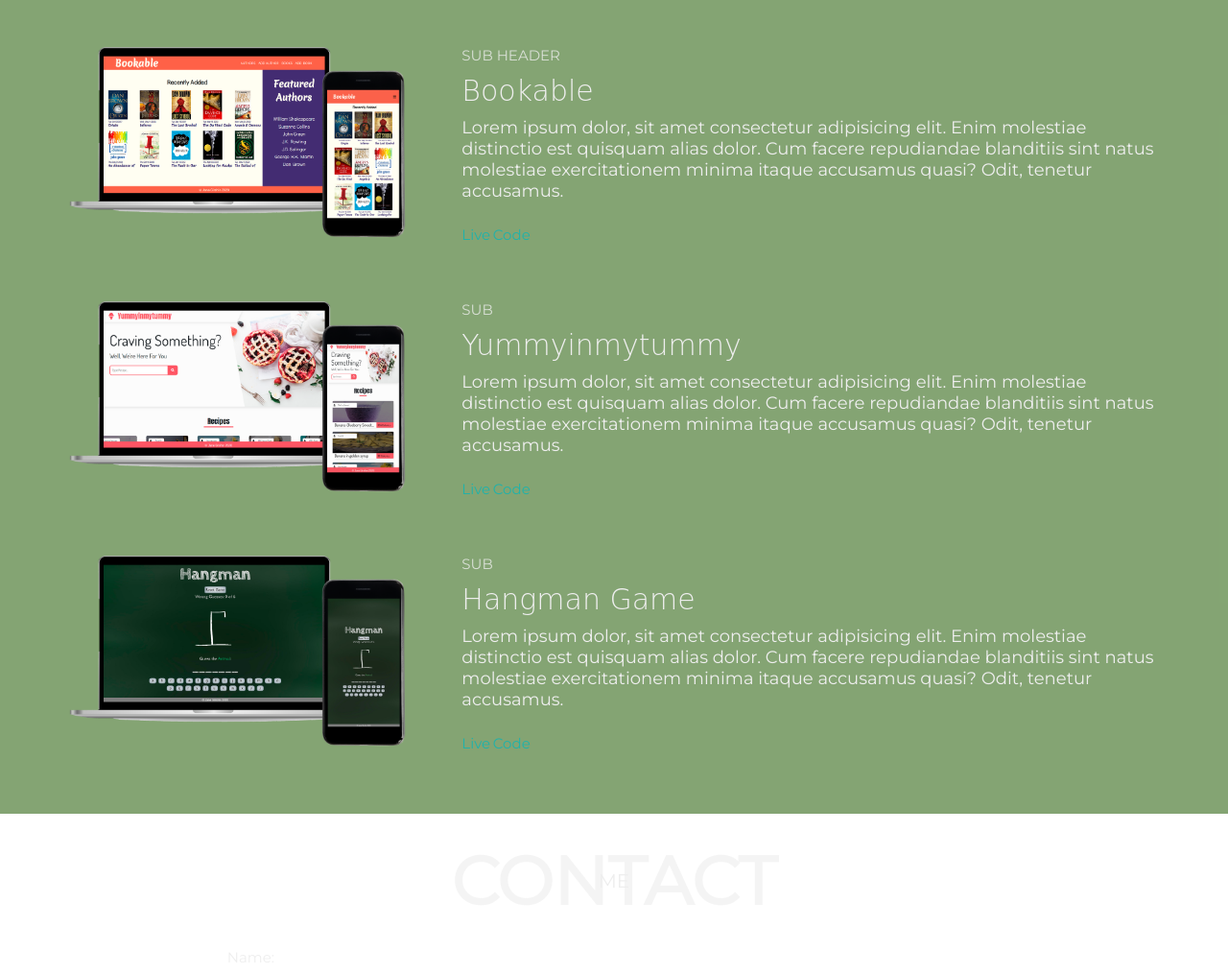
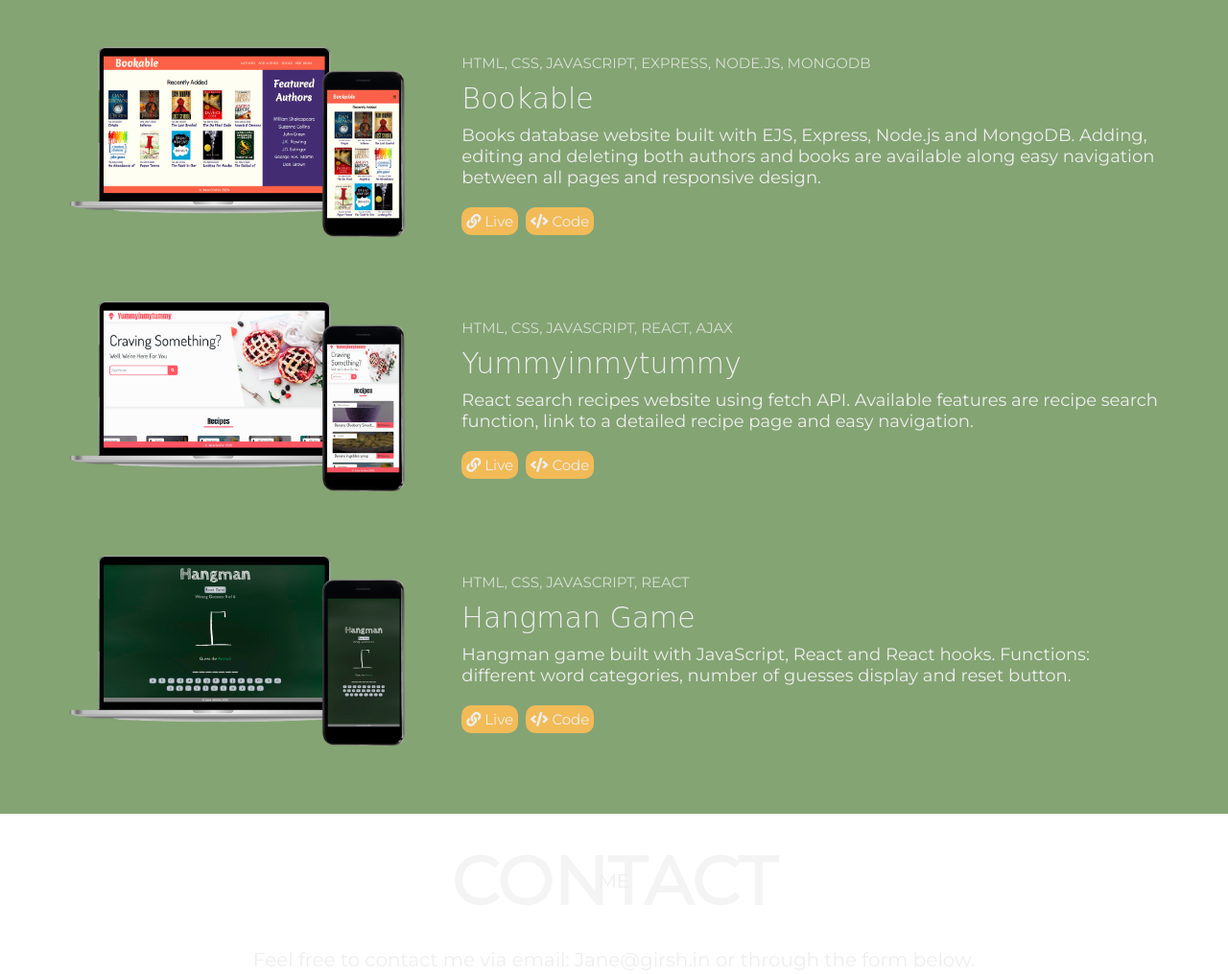
Before and after one commit to JaneGirshin/Portfolio, a plain HTML site: page index.html in a window 1280 px wide. Shown: the part 897-1912 px from the top of the page at 96% size. Drawn offline with nearby package versions, Linux system fonts and the light colour scheme; a web font is replaced by a local one.

Commit message:
Final changes

```diff
--- a/index.html
+++ b/index.html
@@ -66,14 +66,14 @@
                     <img src="images/bookable.png" alt="project1">
                 </div>
                 <div class="project-desc" data-aos="fade-left" data-aos-delay="400">
-                    <h6>Sub Header</h6>
+                    <h6>HTML, CSS, JavaScript, Express, Node.js, MongoDB</h6>
                     <h1>Bookable</h1>
                     <p>
-                        Lorem ipsum dolor, sit amet consectetur adipisicing elit. Enim molestiae distinctio est quisquam alias dolor.
-                        Cum facere repudiandae blanditiis sint natus molestiae exercitationem minima itaque accusamus quasi? Odit, tenetur accusamus.
+                        Books database website built with EJS, Express, Node.js and MongoDB.
+                        Adding, editing and deleting both authors and books are available along easy navigation between all pages and responsive design.
                     </p>
-                    <a href="#" class="cta">Live</a>
-                    <a href="#" class="cta">Code</a>
+                    <a target="_blank" href="https://bookable-jane.herokuapp.com/" class="cta"><i class="fas fa-link"></i> Live</a>
+                    <a target="_blank" href="https://github.com/JaneGirshin/NodeJS-Express-Book-Website" class="cta"><i class="fas fa-code"></i> Code</a>
                 </div>
             </div>
             <div class="project">
@@ -81,14 +81,14 @@
                     <img src="images/yummyinmytummy.png" alt="project1">
                 </div>
                 <div class="project-desc" data-aos="fade-left" data-aos-delay="400">
-                    <h6>sub</h6>
+                    <h6>HTML, CSS, JavaScript, React, Ajax</h6>
                     <h1>Yummyinmytummy</h1>
                     <p>
-                        Lorem ipsum dolor, sit amet consectetur adipisicing elit. Enim molestiae distinctio est quisquam alias dolor.
-                        Cum facere repudiandae blanditiis sint natus molestiae exercitationem minima itaque accusamus quasi? Odit, tenetur accusamus.
+                        React search recipes website using fetch API.
+                        Available features are recipe search function, link to a detailed recipe page and easy navigation.
                     </p>
-                    <a href="#" class="cta">Live</a>
-                    <a href="#" class="cta">Code</a>
+                    <a target="_blank" href="https://yummyinmytummy.netlify.app/" class="cta"><i class="fas fa-link"></i> Live</a>
+                    <a target="_blank" href="https://github.com/JaneGirshin/React-Recipe-Website" class="cta"><i class="fas fa-code"></i> Code</a>
                 </div>
             </div>
             <div class="project">
@@ -96,14 +96,14 @@
                     <img src="images/hangmangame.png" alt="project1">
                 </div>
                 <div class="project-desc" data-aos="fade-left" data-aos-delay="400">
-                    <h6>sub</h6>
+                    <h6>HTML, CSS, JavaScript, React</h6>
                     <h1>Hangman Game</h1>
                     <p>
-                        Lorem ipsum dolor, sit amet consectetur adipisicing elit. Enim molestiae distinctio est quisquam alias dolor.
-                        Cum facere repudiandae blanditiis sint natus molestiae exercitationem minima itaque accusamus quasi? Odit, tenetur accusamus.
+                        Hangman game built with JavaScript, React and React hooks.
+                        Functions: different word categories, number of guesses display and reset button.
                     </p>
-                    <a href="#" class="cta">Live</a>
-                    <a href="#" class="cta">Code</a>
+                    <a target="_blank" href="https://hangman-game-jane.netlify.app/" class="cta"><i class="fas fa-link"></i> Live</a>
+                    <a target="_blank" href="https://github.com/JaneGirshin/React-Hangman-Game" class="cta"><i class="fas fa-code"></i> Code</a>
                 </div>
             </div>
         </div>
@@ -115,6 +115,7 @@
                 <h1>Contact</h1>
                 <h6>Me</h6>
             </div>
+            <div data-aos="fade-up" data-aos-delay="100" class="free-to-contact">Feel free to contact me via email: Jane@girsh.in or through the form below.</div>
             <form action="https://docs.google.com/forms/u/0/d/e/1FAIpQLSdJ8yNKD-NIxCtACPYMu2up6pSIy9Yk-mnNOcu9v8soYt5wvw/formResponse" data-aos="fade-up" data-aos-delay="100" method="post" target="hidden_iframe" onsubmit="return validateForm();">
                 <div>
                     <label for="name">Name:</label>
@@ -138,7 +139,6 @@
             <i class="fas fa-chevron-up"></i>
         </div>
         <p>&copy; 2020 Jane Girshin</p>
-        <!-- <a href="https://www.freepik.com/free-photos-vectors/background">Background psd created by rawpixel.com - www.freepik.com</a> -->
     </footer>
 
     <script src="https://ajax.googleapis.com/ajax/libs/jquery/3.3.1/jquery.min.js"></script>
--- a/style.css
+++ b/style.css
@@ -10,8 +10,8 @@
 :root {
     --gradient-color: linear-gradient(to right, #FAFF8B, #E7580C);
     --accent-color: #779B64;
-    --first-color: #EF9C40;
-    --second-color: #E7580C;
+    --first-color: #F2BB58;
+    --second-color: #EF9C40;
 }
 
 html {
@@ -61,7 +61,6 @@ header {
     height: 100vh;
     position: fixed;
     top: -100vh;
-    /* background-color: #16162d; */
     background-color: var(--accent-color);
     border-bottom-right-radius: 100%;
     border-bottom-left-radius: 100%;
@@ -182,11 +181,9 @@ li {
 
 .fa-linkedin:hover {
     color: #0077B5;
-    /* color: #283E4A; */
 }
 
 .fa-github-square:hover {
-    /* color: #24292E; */
     color: #65696d;
 }
 
@@ -222,6 +219,12 @@ li {
 .section-heading h6 {
     font-size: 2rem;
     font-weight: 200;
+}
+
+.free-to-contact {
+    text-align: center;
+    font-size: 2rem;
+    margin-bottom: 2rem;
 }
 
 .has-margin-right {
@@ -275,14 +278,17 @@ li {
 
 .project-desc .cta {
     display: inline-block;
-    margin-top: 2.5rem;
+    margin-top: 2rem;
+    margin-right: 0.5rem;
     font-size: 1.5rem;
-    color: lightseagreen;
-    transition: color 650ms;
+    background-color: var(--first-color);
+    transition: background-color 650ms;
+    padding: 0.5rem;
+    border-radius: 1rem;
 }
 
 .project-desc .cta:hover {
-    color: darkseagreen;
+    background-color: var(--second-color);
 }
 
 
@@ -309,7 +315,7 @@ input, select, textarea {
     padding: 1rem;
     margin-bottom: 5px;
     border: none;
-    outline-color: var(--first-color);
+    outline: none;
 }
 
 input[type="submit"] {
@@ -319,6 +325,7 @@ input[type="submit"] {
     border-radius: .8rem;
     cursor: pointer;
     transition: background-color 650ms;
+    color: white;
 }
 
 input[type="submit"]:hover{
@@ -380,6 +387,7 @@ input[type="submit"]:focus {
         box-shadow: 0 0 0 0 rgba(255, 202, 139, 0);
     }
 }
+
 
 
 /* Responsive */
```
Also changed, not shown: script.js (+4 -4 lines).
